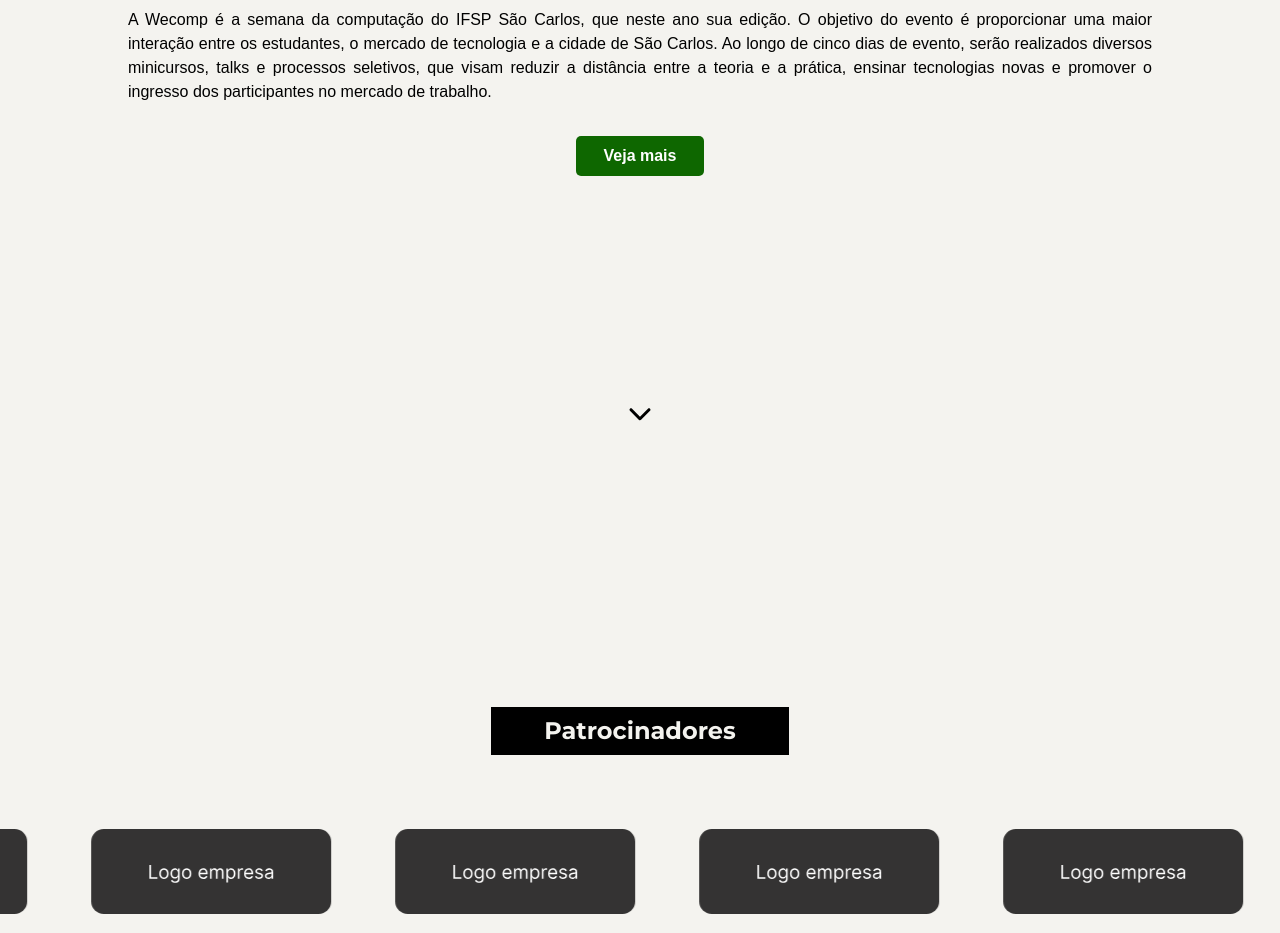
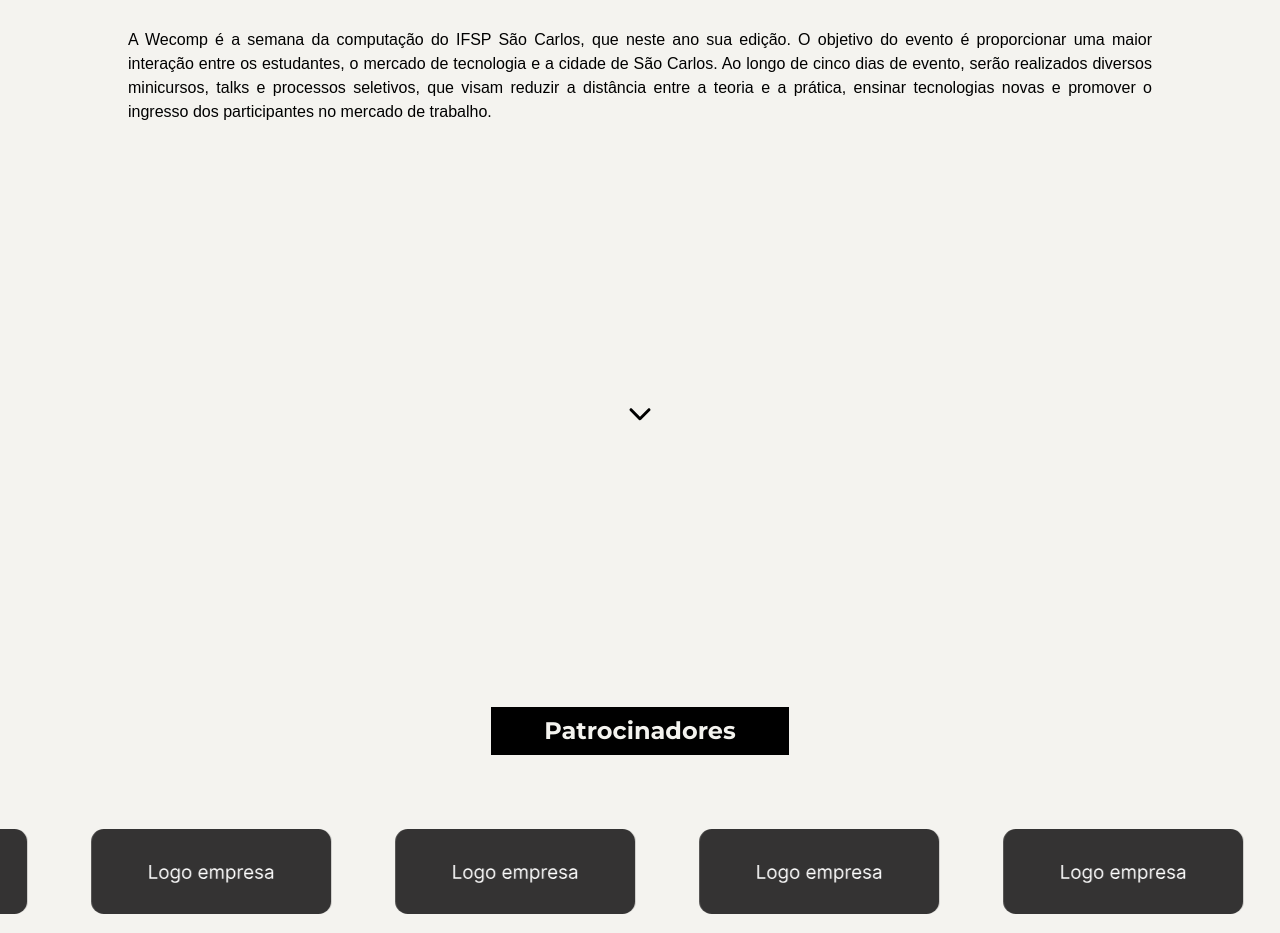
Before and after one commit to pet-ads/wecomp-new, a React (Vite) app: page / in a window 1280 px wide. Shown: the part 1180-2113 px from the top of the page. Built offline with nearby package versions, Linux system fonts and the light colour scheme.

Commit message:
refactor: remove unnecessary properties in prologue section

```diff
--- a/src/components/sections/Prologue/types.ts
+++ b/src/components/sections/Prologue/types.ts
@@ -1,6 +1,4 @@
 export interface PrologueSectionProps {
   sectionLabel: string;
   description: string;
-  buttonLabel: string;
-  buttonlink: string;
 }
--- a/src/data/prologue.json
+++ b/src/data/prologue.json
@@ -1,8 +1,6 @@
 {
     "eventDetails": {
         "sectionLabel" : "Sobre a Wecomp",
-        "description" : "A Wecomp é a semana da computação do IFSP São Carlos, que neste ano sua edição. O objetivo do evento é proporcionar uma maior interação entre os estudantes, o mercado de tecnologia e a cidade de São Carlos. Ao longo de cinco dias de evento, serão realizados diversos minicursos, talks e processos seletivos, que visam reduzir a distância entre a teoria e a prática, ensinar tecnologias novas e promover o ingresso dos participantes no mercado de trabalho.",
-        "buttonLabel": "Veja mais",
-        "buttonlink": "http://petads.paginas.scl.ifsp.edu.br/#/"
+        "description" : "A Wecomp é a semana da computação do IFSP São Carlos, que neste ano sua edição. O objetivo do evento é proporcionar uma maior interação entre os estudantes, o mercado de tecnologia e a cidade de São Carlos. Ao longo de cinco dias de evento, serão realizados diversos minicursos, talks e processos seletivos, que visam reduzir a distância entre a teoria e a prática, ensinar tecnologias novas e promover o ingresso dos participantes no mercado de trabalho."
     }
 }
```
